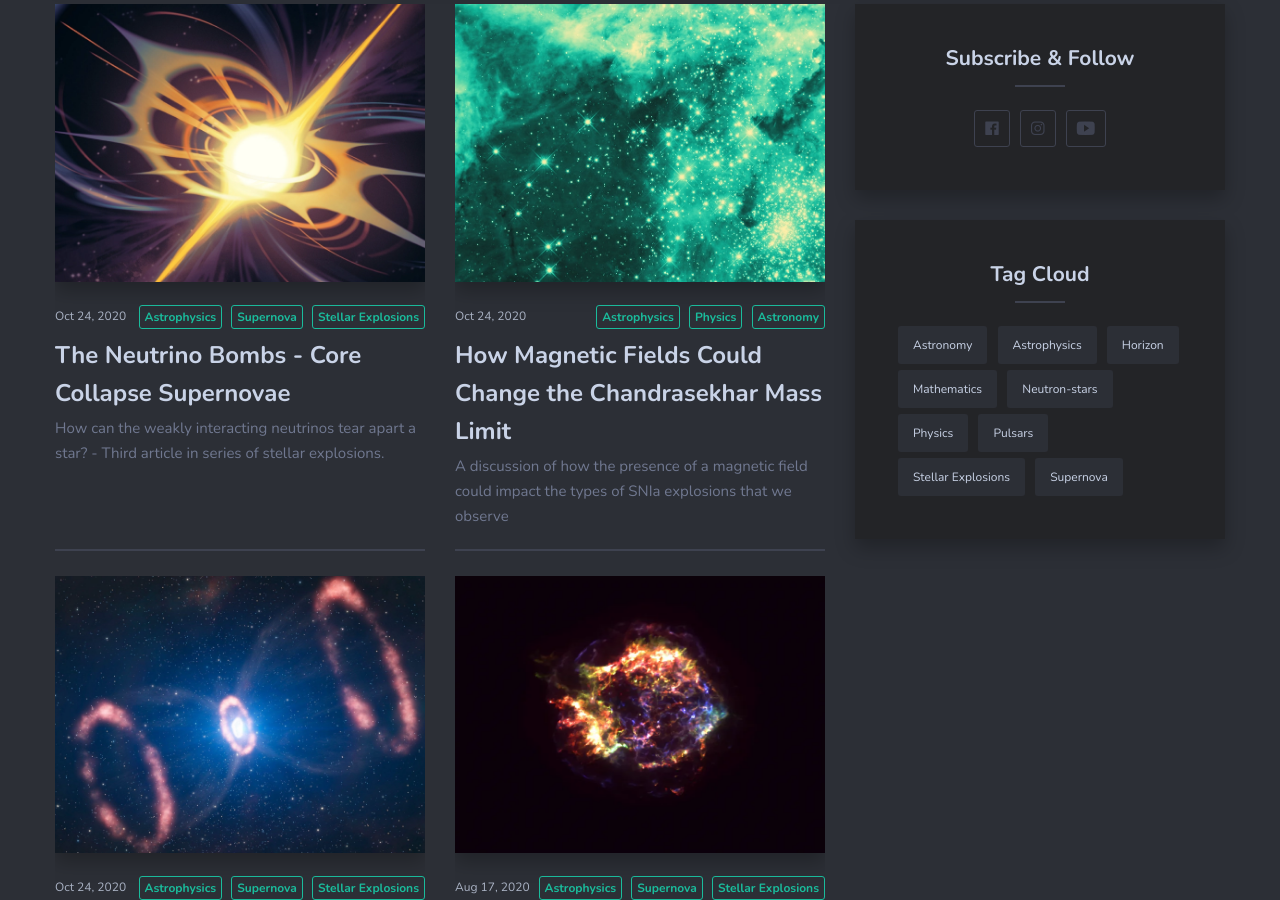
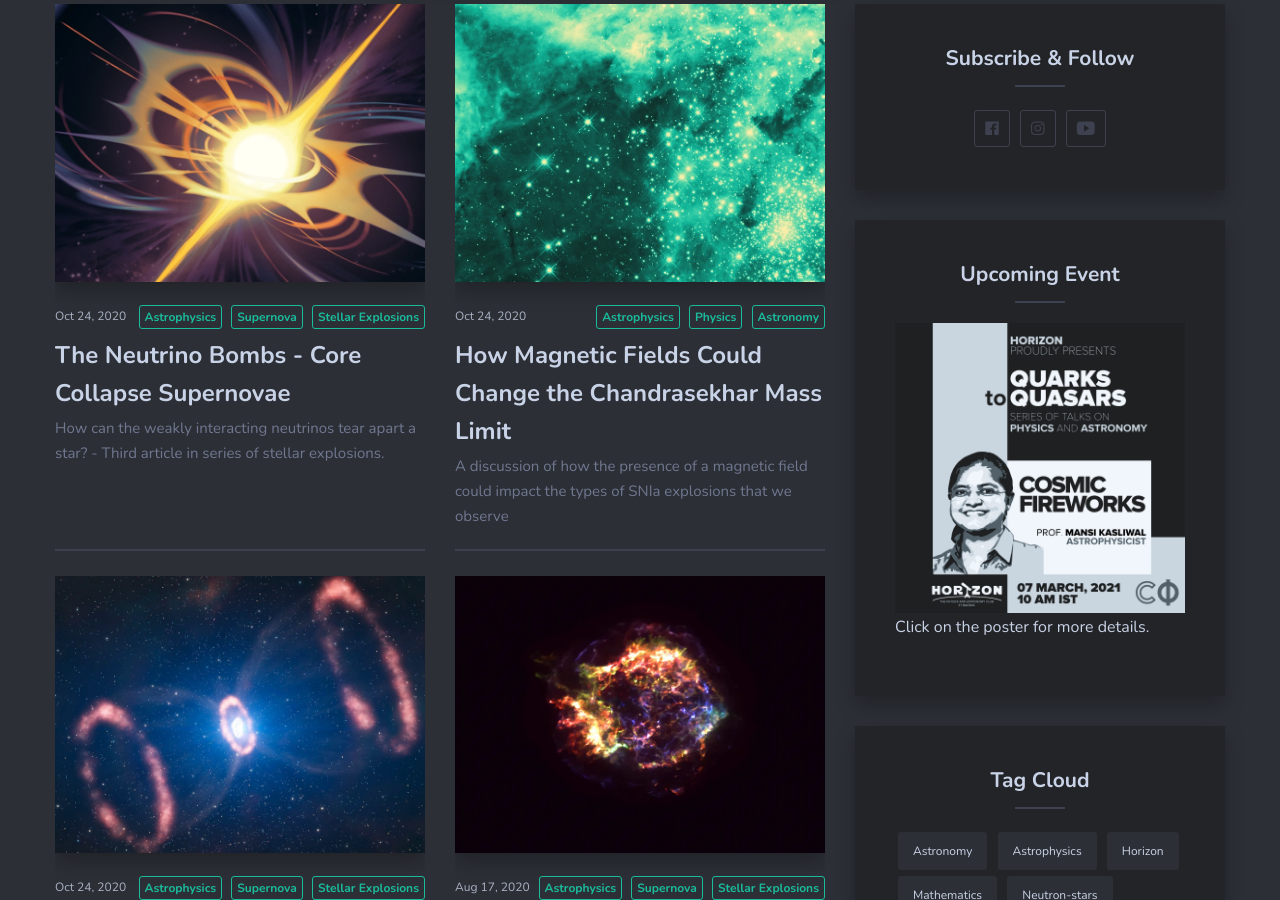
Before and after one commit to HorizonIITM/HorizonIITM.github.io, a Jekyll site: the page built from index.html, in a window 1280 px wide and 900 px high, scrolled down 721 px. Built offline with Jekyll 4.4.1, drawn with Linux system fonts in a browser that asks for light colours; nearby versions of some CDN libraries; the list of posts is cut into pages by our own code; some of the changed lines change nothing that is shown.

Commit message:
Update _config.yml

```diff
--- a/_config.yml
+++ b/_config.yml
@@ -72,6 +72,6 @@ collections:
   gallery:
 #--------------------------------
 # upcoming event
-upimg:
-uptitle: Atomic Hydrogen in High-Redshift Galaxies
-uplink: https://youtu.be/b1SnYXyhhvQ
+upimg: mk.webp
+uptitle: Cosmic Fireworks
+uplink:
```
